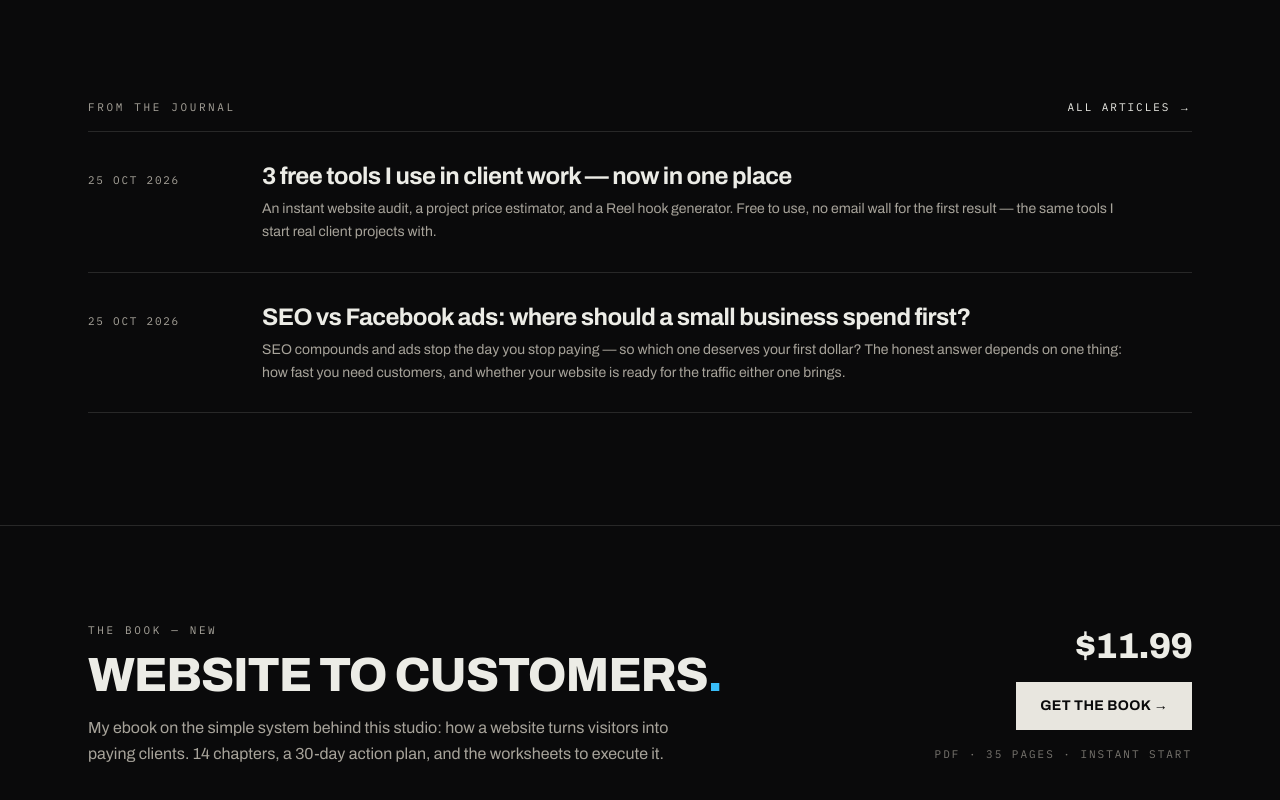
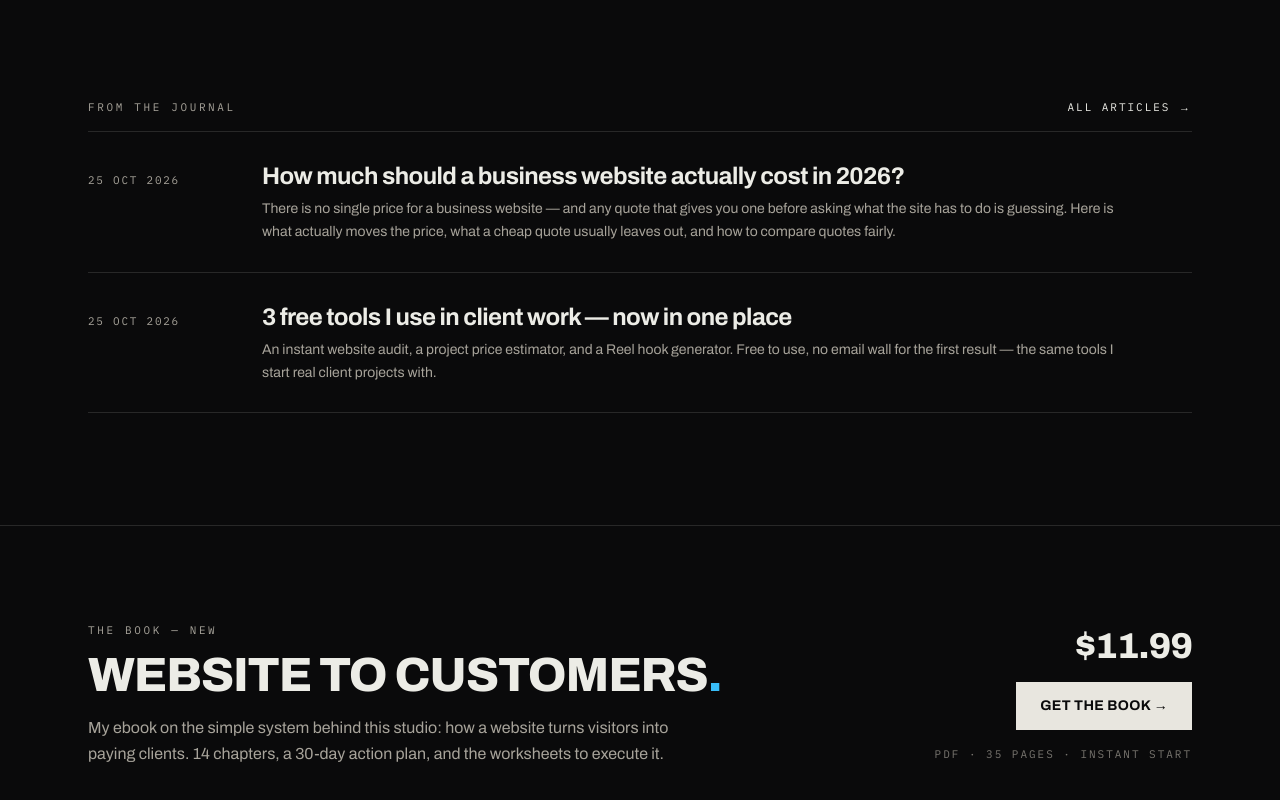
Before and after one commit to rafsaaanrakib/rakibwebstudio, a Next.js app: page / in a window 1280 px wide. Shown: the part 5403-6203 px from the top of the page. Built offline with nearby package versions, Linux system fonts and the light colour scheme; no server answers; a web font is replaced by a local one.

Commit message:
Publish blog post 4: How much should a business website actually cost in 2026?

```diff
--- a/data/posts.ts
+++ b/data/posts.ts
@@ -10,6 +10,22 @@ export type Post = {
 };
 
 export const posts: Post[] = [
+  {
+    slug: "how-much-should-business-website-cost-2026",
+    title: "How much should a business website actually cost in 2026?",
+    date: "2026-10-25",
+    excerpt: "There is no single price for a business website — and any quote that gives you one before asking what the site has to do is guessing. Here is what actually moves the price, what a cheap quote usually leaves out, and how to compare quotes fairly.",
+    body: [
+      "Ask ten agencies how much a business website costs and you will get ten different numbers, and every one of them will sound confident. Here is the honest answer: there is no single price, because a website is not one product. A one-page landing page, a full online store with checkout and payments, and a site that is actively grown month after month are three different purchases that happen to share a name. Any quote that gives you a number before asking what the site has to do, who it has to convince, and what happens after launch is not a quote. It is a guess.",
+      "What moves the price is scope, and scope is mostly decisions, not design. How many pages, and who writes the words on them? Is it a brochure site or a store — and if it is a store, does checkout need payments, shipping, discounts and abandoned-cart follow-up? Does it need booking, a quote form, or a customer login? Is it built to be found — keyword pages, technical SEO, speed on a phone — or just built to exist? Does it need content, photography, video, or a second language for another market? Each yes adds real work, and honest quotes price that work. Vague quotes hide it and charge you for it later.",
+      "That is also why the cheapest quote is rarely the cheapest website. A low price usually leaves something out, and what gets left out is almost always the unglamorous part: the clarity work on what the page should say, the conversion structure of one goal per page, the speed work, the SEO foundations, the analytics that tell you what is working, and anyone to call after launch. You do not save that money. You pay it later — in a rebuild, in months of a site that looks fine and sells nothing, or in traffic bought for a page that leaks. I wrote about those leaks in [Your website gets traffic but no sales? 7 leaks to check first](/blog/website-traffic-no-sales-7-leaks), and the system behind them in [Why your website isn't turning visitors into customers](/blog/why-website-not-turning-visitors-into-customers). A site that cannot convert is expensive at any price.",
+      "It helps to think in three kinds of purchase, because that is how I price the work here. A launch: a conversion-focused website or landing page, fixed scope, for a new brand that needs to start selling. Growth: the website plus SEO and content every month, for a store or service business that wants steady enquiries. Scale: growth plus video, Reels and ads creative every month, for a brand ready to push. Websites here start from $800 — the starting figure already published on this site — and exact quotes are confirmed on a call, once the scope is actually known. If a quote will not tell you what is included, it is not comparable to one that will, no matter how good the number looks.",
+      "So when you compare quotes, compare the scope line by line, not the headline number. Who writes the content, or is that on you? Do you own the site, the domain and the content outright? How many revisions are included, and what happens when you want to change something in three months? Is speed, mobile performance, SEO setup and analytics included, or are they extras? Is there anyone improving the site after launch, or does the relationship end the day it goes live? Two quotes can differ by thousands and still be fairly priced — if one includes the work the other quietly omits. The expensive quote is the one you have to buy twice.",
+      "A few warning signs are worth naming plainly. A fixed price offered before anyone has asked about your business, your customers or your goals. A template sold to you as a custom build. A promise of search rankings with no explanation of what will actually be done. An “SEO included” line with no pages, no keywords and no reporting behind it. And a price so low it could only work if the builder disappears after launch — because that is usually exactly what happens. None of this means you should pay the most. It means you should pay for a scope you can read and a builder who will still be there.",
+      "One last thing about order, because it matters more than the total: spend on clarity and conversion before you spend on traffic. A clear page with one next step and proof near the decision makes every dollar after it work harder — the same order I set out in [SEO vs Facebook ads: where should a small business spend first?](/blog/seo-vs-facebook-ads-where-to-spend-first). A beautiful site that nobody can find is a brochure. A found site that nobody trusts is a leak. A clear, fast, converting site, then traffic aimed at it, is a system. That is what you are really buying, whatever the invoice calls it.",
+      "If you are staring at quotes right now and cannot tell which one is fair, start with the free [website audit](/tools). It checks your current site against the leaks above and tells you what actually needs fixing, before you spend anything. And if you want the full system — clarity, converting pages, traffic, then follow-up, in that order — it is the one in my book, [Website to Customers](/ebook). Do not buy the cheapest website. Buy the one whose scope you understand, from someone who will still be there after launch.",
+    ],
+  },,
   {
     slug: "free-website-tools-launch",
     title: "3 free tools I use in client work — now in one place",
```
